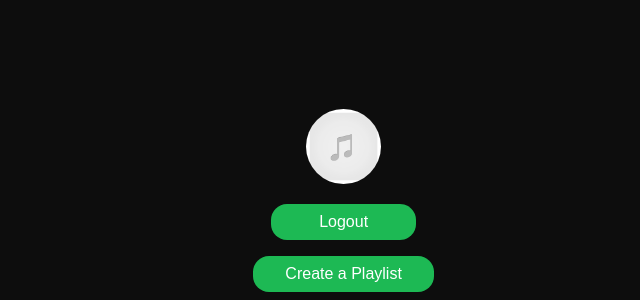
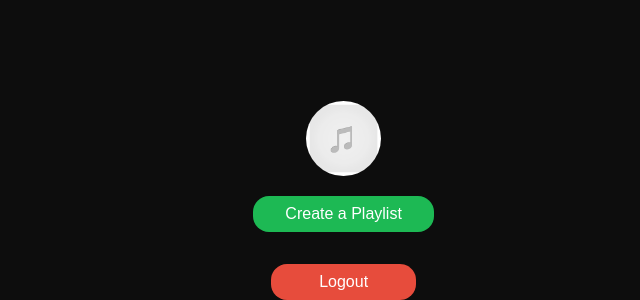
Before and after one commit to utopiaio/Schwifty, a website built with webpack: page index.html in a window 1280 px wide. Shown: the part 1000-1300 px from the top of the page, without its empty margins (610-1250 px from the left). Built offline with nearby package versions, Linux system fonts and the light colour scheme; some packages are replaced by stand-ins of ours.

Commit message:
button-danger

```diff
--- a/app/sass/schwifty.scss
+++ b/app/sass/schwifty.scss
@@ -72,6 +72,11 @@ body {
   &-auth {
     padding-left: 3em;
     padding-right: 3em;
+  }
+
+  &-danger {
+    background-color: #e74c3c;
+    color: $spotify-white;
   }
 }
 
@@ -214,7 +219,7 @@ body {
   transform: translateY(100vh);
 
   &__logout {
-    margin-top: 1em;
+    margin-top: 2em;
   }
 
   &__image {
--- a/index.html
+++ b/index.html
@@ -46,8 +46,8 @@
       <div id="profile" class="profile">
         <img id="profile-image" class="profile__image" src="app/static/placeholder.png">
         <p id="profile-username" class="profile__username text-mute"></p>
-        <button id="logout" class="button button-auth profile__logout">Logout</button>
         <button id="create-playlist" class="button profile__playlist">Create a Playlist</button>
+        <button id="logout" class="button button-auth button-danger profile__logout">Logout</button>
       </div>
 
       <div id="login-container">
```
Also changed, not shown: build/bundle.css, 2 other files.
